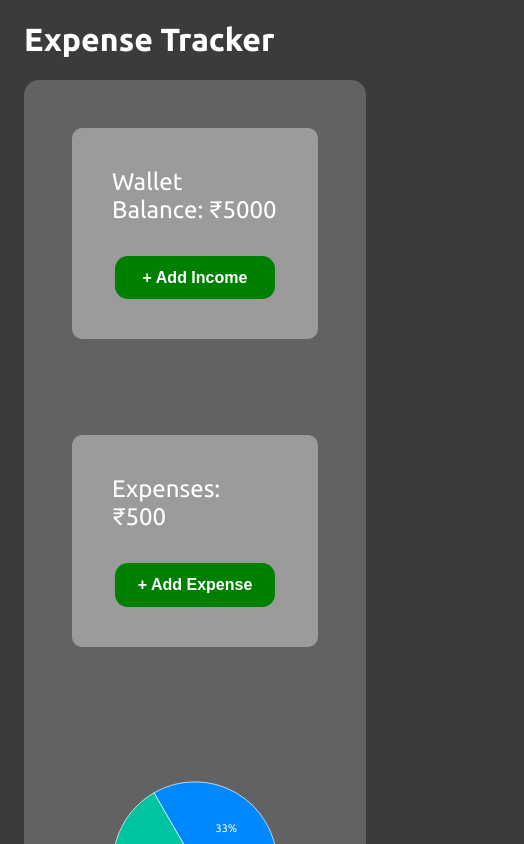
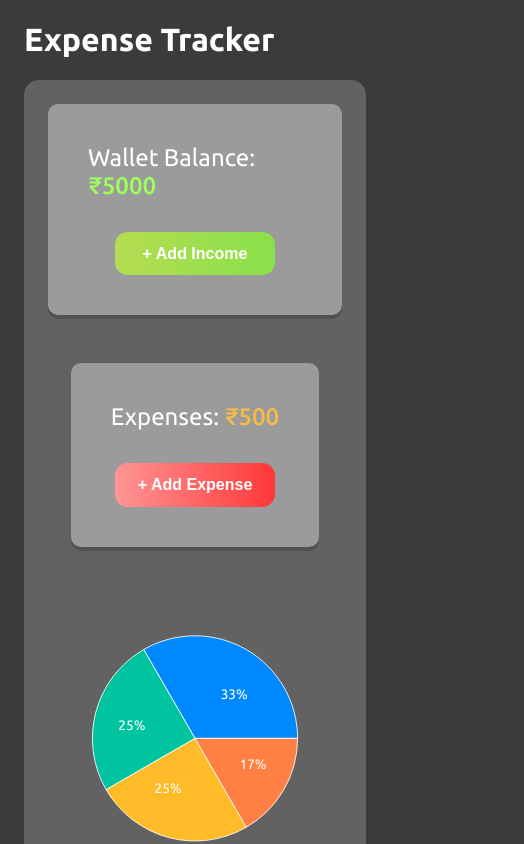
Before and after one commit to abhishekpatil4/Expense-tracker, a React (Vite) app: page / in a window 390 px wide. Shown: the top 844 px of the page, 524 px wide, since content can reach past the window. Built offline with nearby package versions, Linux system fonts and the light colour scheme.

Commit message:
fix: AmountCard responsiveness and button color

```diff
--- a/src/App.css
+++ b/src/App.css
@@ -56,4 +56,5 @@ body{
   border-radius: 15px;
   position: relative;
   flex-wrap: wrap;
+  box-shadow: 0px 4px rgb(51, 51, 51);
 }
--- a/src/components/amountCard/AmountCard.jsx
+++ b/src/components/amountCard/AmountCard.jsx
@@ -5,13 +5,13 @@ export const AmountCard = ({ type, amountValue }) => {
         {
             type === "balance" ?
                 <div className="card-wrapper">
-                    <div style={{position:'relative'}}>Wallet Balance: ₹{amountValue}</div>
+                    <div style={{ position: 'relative' }}>Wallet Balance: <span style={{ fontWeight: 500, color:'#9DFF5B' }}>₹{amountValue}</span></div>
                     <button id="add-income">+ Add Income</button>
                 </div>
                 :
                 <div className="card-wrapper">
-                    <div>Expenses: ₹{amountValue}</div>
-                    <button id="add-income">+ Add Expense</button>
+                    <div>Expenses: <span style={{ fontWeight: 500, color:'#F4BB4A' }}>₹{amountValue}</span></div>
+                    <button id="add-expense">+ Add Expense</button>
                 </div>
 
         }
--- a/src/components/amountCard/styles.css
+++ b/src/components/amountCard/styles.css
@@ -5,14 +5,15 @@
     flex-direction: column;
     justify-content: center;
     align-items: center;
-    padding: 2rem;
-    margin: 3rem;
+    /* margin: 3rem; */
+    margin-top: 1.5rem;
     font-weight: 400;
     font-size: 1.8rem;
     color: white;
     padding: 2.5rem;
     position: relative;
     min-width: 20rem;
+    box-shadow: 0px 4px rgb(81, 81, 81);
 }
 
 #add-income {
@@ -20,7 +21,20 @@
     min-width: 10rem;
     border: 0;
     color: white;
-    background-color: green;
+    background: linear-gradient(to right, #B5DC53 0%, #89E149 100%);
+    font-weight: 600;
+    font-size: 1rem;
+    padding: 0.8rem;
+    margin-top: 2rem;
+    position: relative;
+}
+
+#add-expense {
+    border-radius: 0.8rem;
+    min-width: 10rem;
+    border: 0;
+    color: white;
+    background: linear-gradient(to right, #fe9595 0%, #ff3738 100%);
     font-weight: 600;
     font-size: 1rem;
     padding: 0.8rem;
@@ -37,7 +51,7 @@
         justify-content: center;
         align-items: center;
         padding: 2rem;
-        margin: 3rem;
+        margin: 1.5rem;
         font-weight: 400;
         font-size: 1.5rem;
         color: white;
--- a/src/components/expPiechart/ExpPiechart.jsx
+++ b/src/components/expPiechart/ExpPiechart.jsx
@@ -26,14 +26,14 @@ const renderCustomizedLabel = ({ cx, cy, midAngle, innerRadius, outerRadius, per
 
 export const ExpPiechart = () => {
     const [screenWidth, setScreenWidth] = useState(window.innerWidth);
-    const [width, setWidth] = useState(500);
+    const [width, setWidth] = useState(400);
     useEffect(() => {
         const handleResize = () => {
             setScreenWidth(window.innerWidth);
             if(window.innerWidth < 600){
                 setWidth(300);
             }else{
-                setWidth(500);
+                setWidth(400);
             }
         };
         window.addEventListener('resize', handleResize);
```
